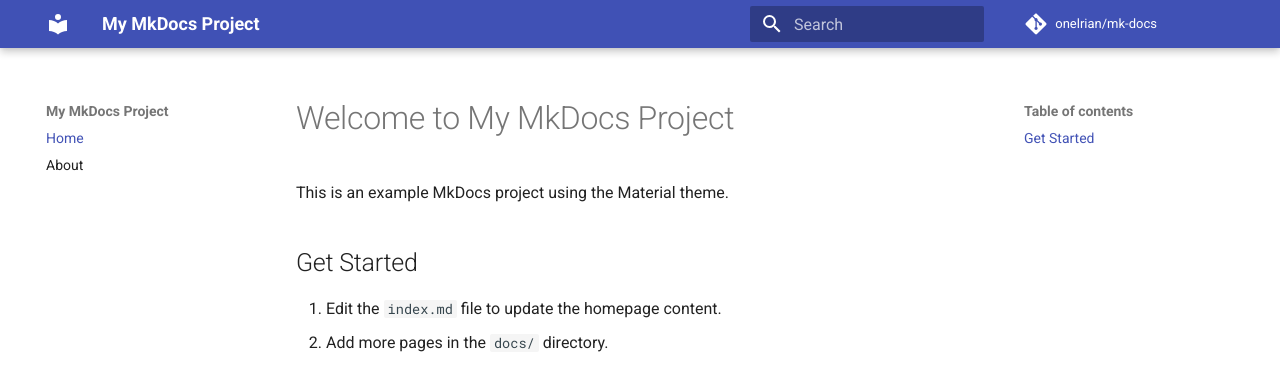
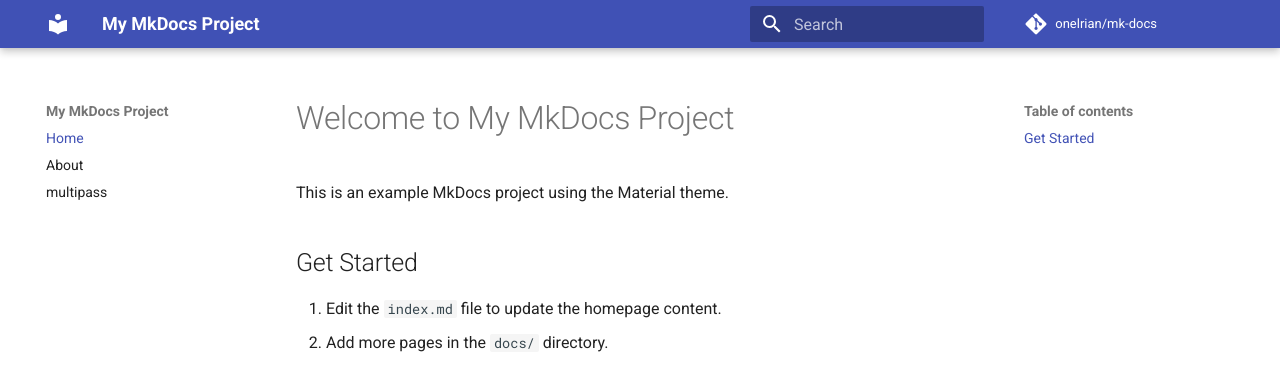
Before and after one commit to onelrian/mk-docs, an MkDocs documentation site: the page built from docs/index.md, in a window 1280 px wide. Shown: the top 366 px of the page. Built offline with MkDocs 1.6.1 and Material for MkDocs 9.7.7, drawn with Linux system fonts in a browser that asks for light colours; comment, search, counter and statistics services are not loaded.

Commit message:
added 'multipass file' under 'docs'

```diff
--- a/mkdocs.yml
+++ b/mkdocs.yml
@@ -11,6 +11,7 @@
 nav:
   - Home: index.md
   - About: about.md
+  - multipass: multipass.md
 
 # Extra settings
 markdown_extensions:
```
